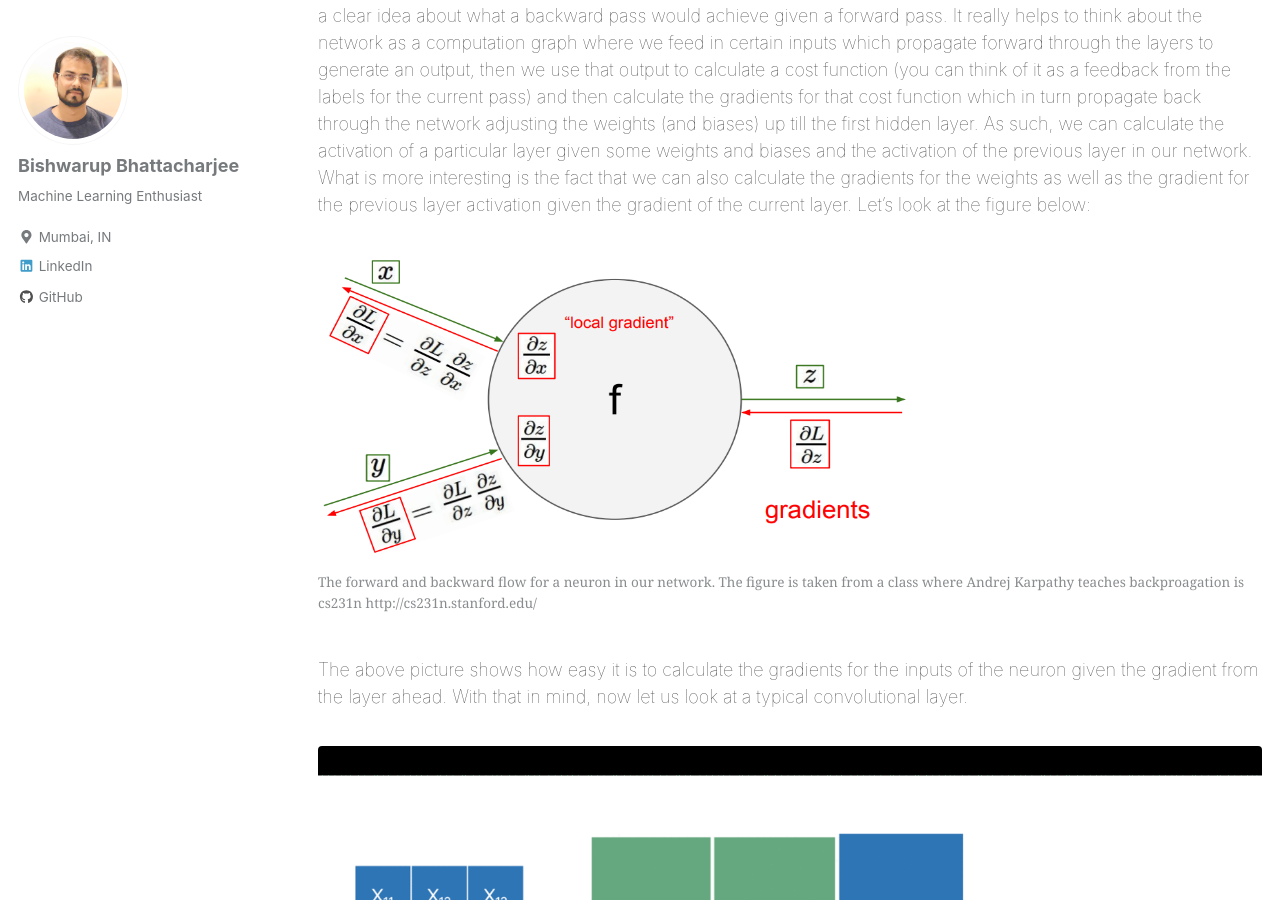
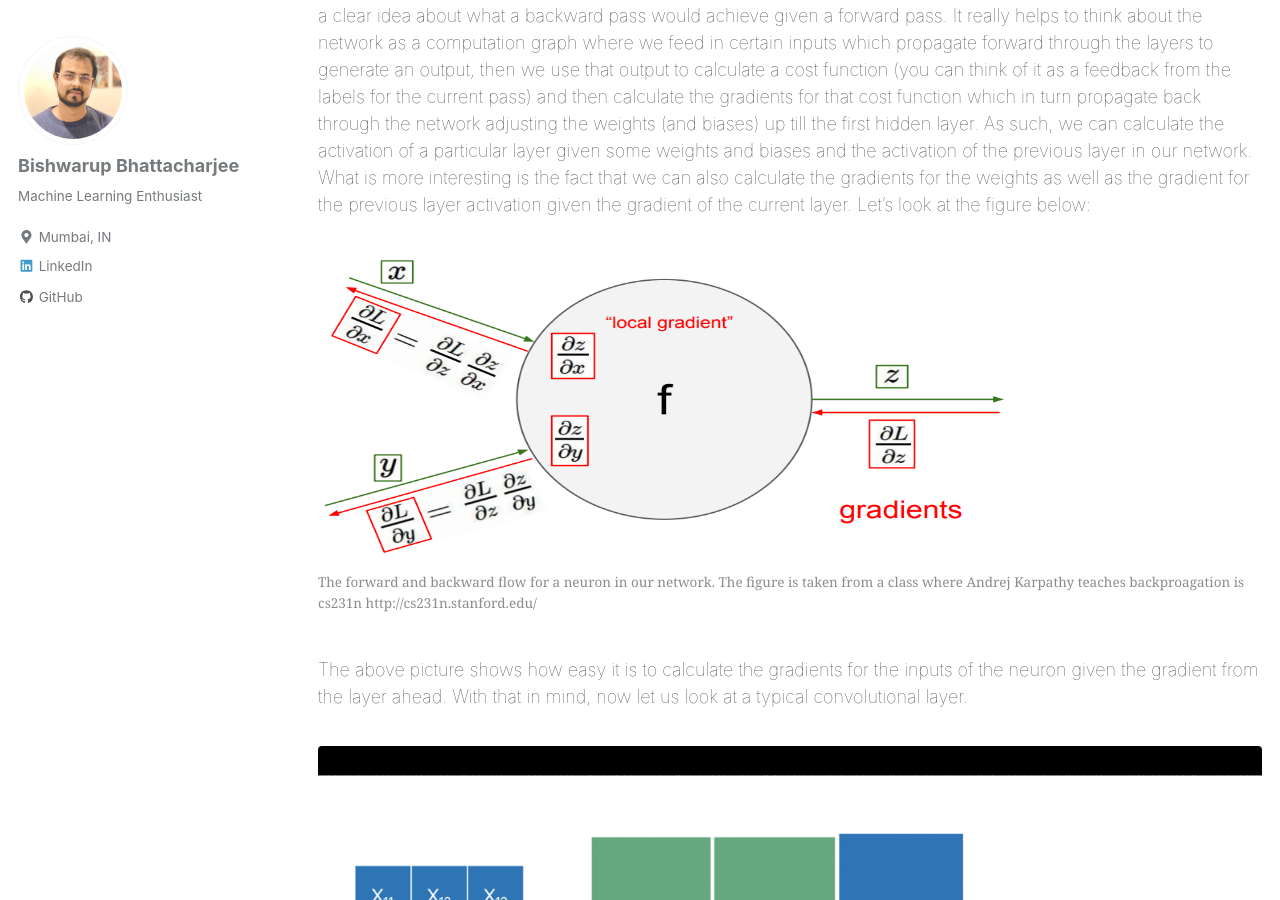
Before and after one commit to bishwarup307/bishwarup307.github.io, a Jekyll site: the page built from _posts/2018-06-09-convbackprop.md, in a window 1280 px wide and 900 px high, scrolled down 1143 px. Built offline with Jekyll 4.4.1, drawn with Linux system fonts in a browser that asks for light colours; nearby versions of some CDN libraries; formulas are drawn with MathJax 3; comment, search, counter and statistics services are not loaded.

Commit message:
testing image height-width

```diff
--- a/_posts/2018-06-09-convbackprop.md
+++ b/_posts/2018-06-09-convbackprop.md
@@ -19,7 +19,7 @@ This post, however, is not intended to derive the mathematical equations for the
 Instead of trying to master the backpropagation for a particular type of network — what I found more useful is to have a clear idea about what a backward pass would achieve given a forward pass. It really helps to think about the network as a computation graph where we feed in certain inputs which propagate forward through the layers to generate an output, then we use that output to calculate a cost function (you can think of it as a feedback from the labels for the current pass) and then calculate the gradients for that cost function which in turn propagate back through the network adjusting the weights (and biases) up till the first hidden layer. As such, we can calculate the activation of a particular layer given some weights and biases and the activation of the previous layer in our network. What is more interesting is the fact that we can also calculate the gradients for the weights as well as the gradient for the previous layer activation given the gradient of the current layer. Let’s look at the figure below:
 
 <figure>
-    <img src="{{ site.url }}{{ site.baseurl }}/images/convbackprop/backprop_cs231n.png" alt="Forward and backward pass for a hidden layer unit" style="width:600px;height:300px;">
+    <img src="{{ site.url }}{{ site.baseurl }}/images/convbackprop/backprop_cs231n.png" alt="Forward and backward pass for a hidden layer unit" style="width:700px;height:300px;">
     <figcaption>The forward and backward flow for a neuron in our network. The figure is taken from a class where Andrej Karpathy teaches backproagation is cs231n http://cs231n.stanford.edu/</figcaption>
 </figure>
 
```
